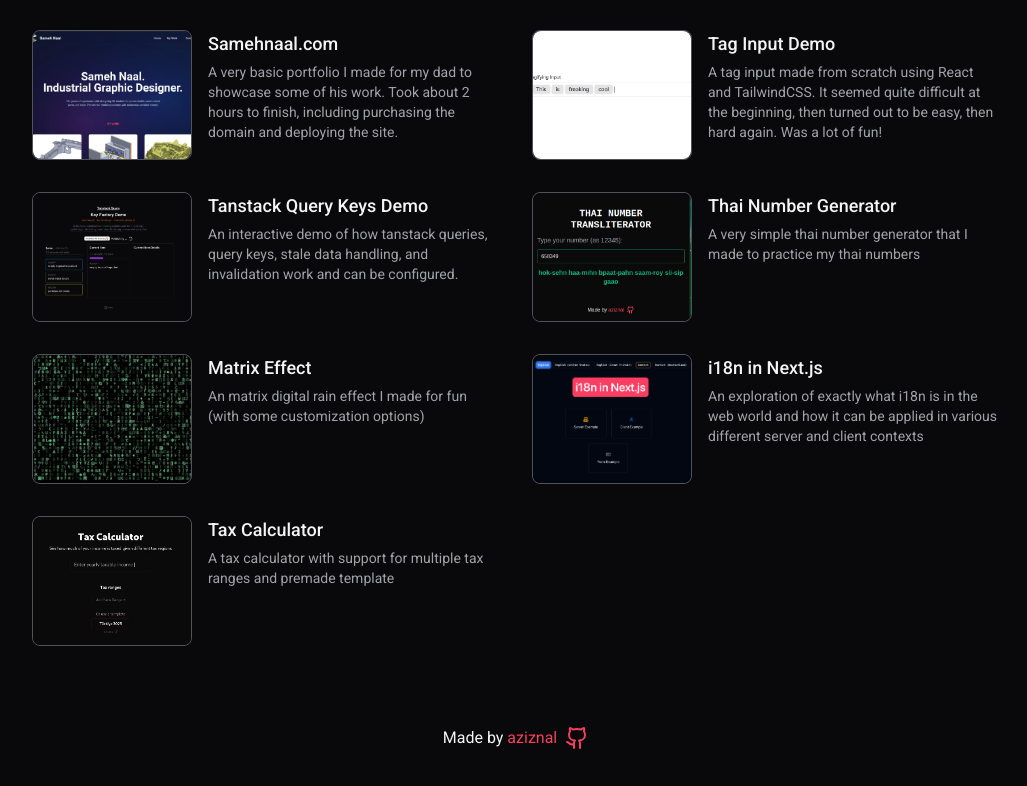
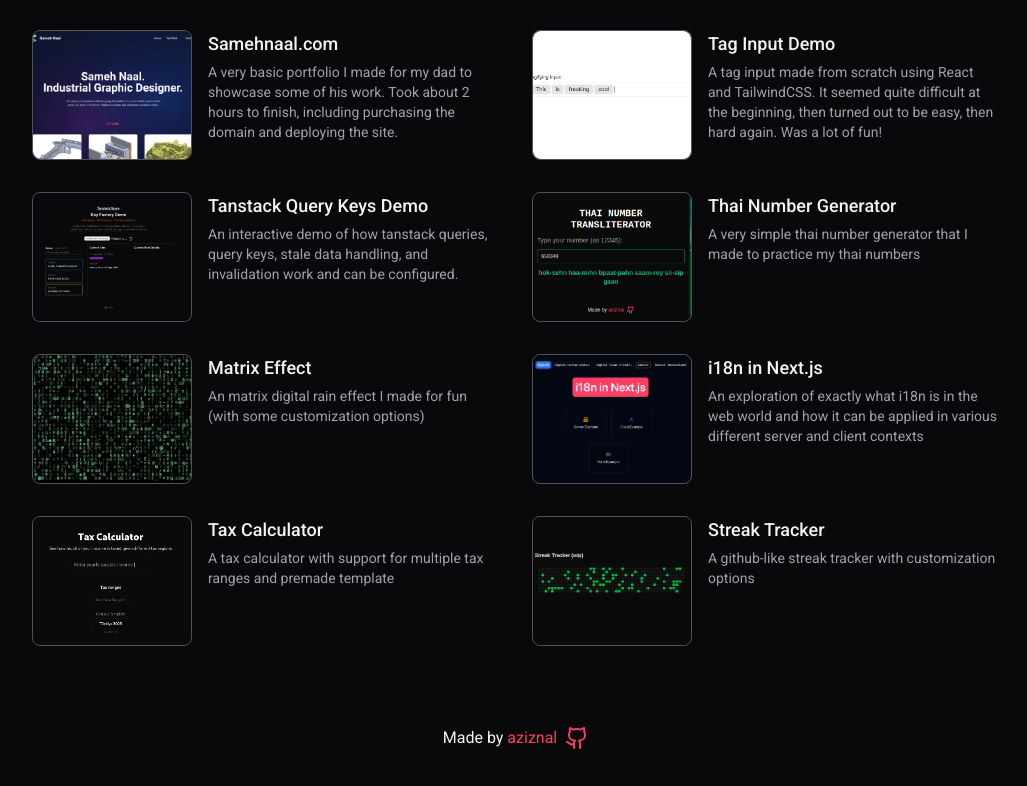
Before and after one commit to aziznal/my-link-tree, a Next.js app: page / in a window 1280 px wide. Shown: the part 875-1661 px from the top of the page, without its empty margins (124-1151 px from the left). Built offline with nearby package versions, Linux system fonts and the light colour scheme.

Commit message:
add streak tracker project entry

```diff
--- a/app/page.tsx
+++ b/app/page.tsx
@@ -193,6 +193,16 @@
         >
           Tax Calculator
         </ProjectLink>
+
+        <ProjectLink
+          href="https://streak-tracker.aziznal.com"
+          imageSrc="/previews/streak-tracker.png"
+          description={
+            "A github-like streak tracker with customization options"
+          }
+        >
+          Streak Tracker
+        </ProjectLink>
       </div>
 
       <div className="text-center w-full mt-16 flex gap-1 items-center justify-center">
```
Also changed, not shown: public/previews/streak-tracker.png (added).
